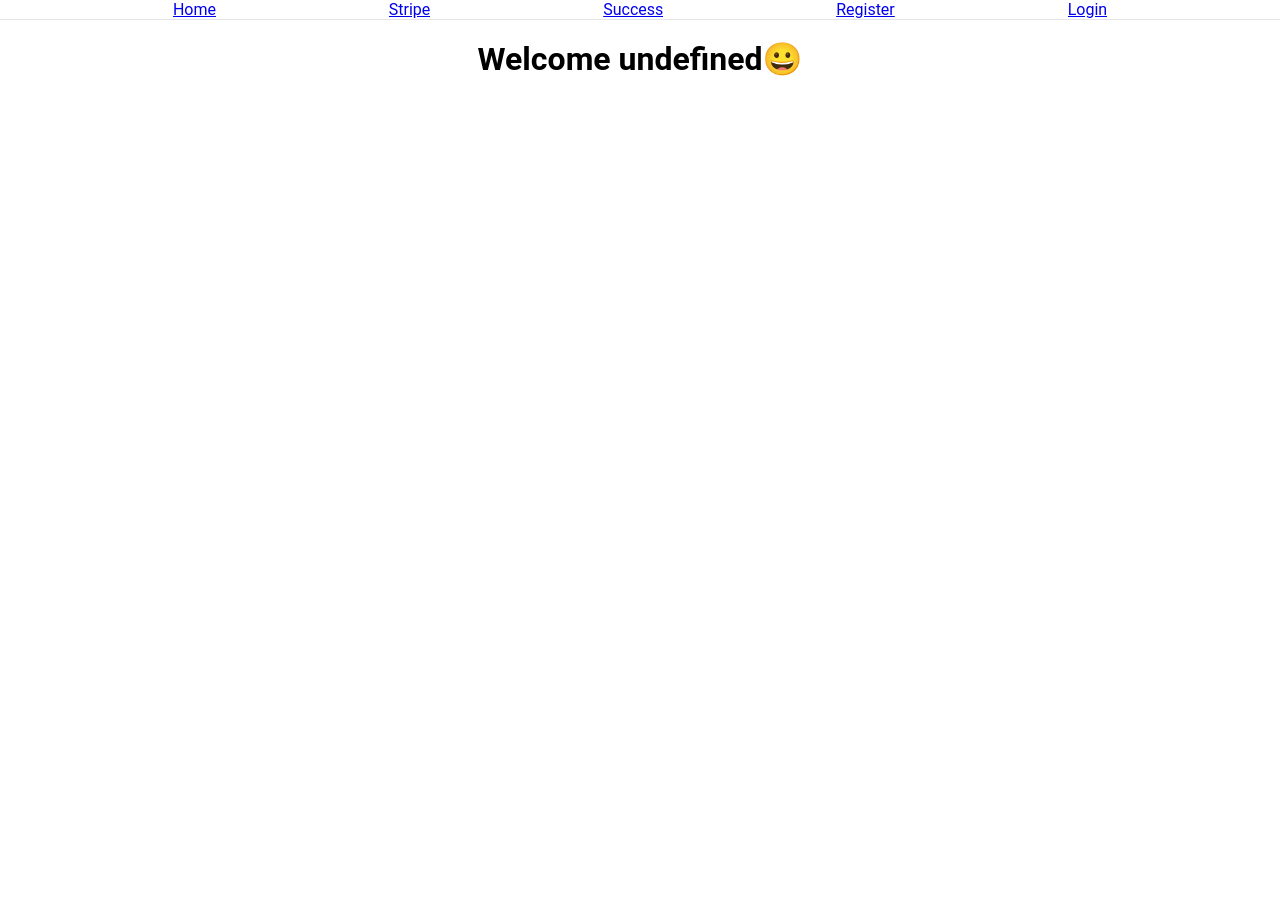
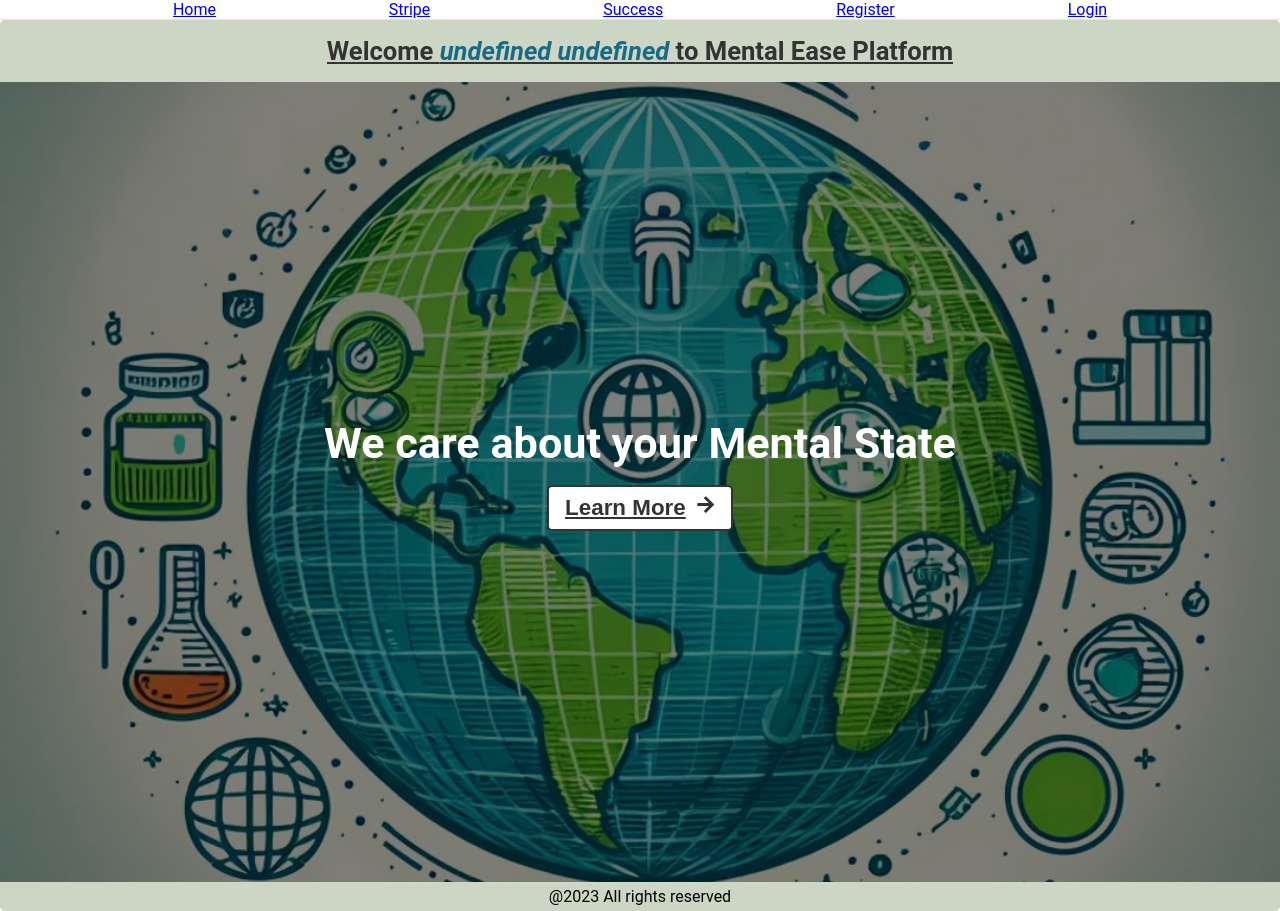
Before and after one commit to Team-TrailBlazers/Mental-Ease-Fronted, a React (Vite) app: page /home in a window 1280 px wide. Before the commit the page ends 800 px from the top, so only its background shows below. Built offline with nearby package versions, Linux system fonts and the light colour scheme.

Commit message:
home page done

```diff
--- /dev/null
+++ b/src/Components/Footer/Footer.jsx
@@ -0,0 +1,16 @@
+import React from 'react'
+import "./footer.css"
+
+function Footer() {
+	const currentYear = new Date().getFullYear();
+
+	return (
+		<div>
+			<footer className="footer">
+				{`@${currentYear} All rights reserved`}
+			</footer>
+		</div>
+	)
+}
+
+export default Footer
--- /dev/null
+++ b/src/Components/Footer/footer.css
@@ -0,0 +1,3 @@
+.footer{
+ padding: 5px 0;
+}
--- a/src/Pages/Home/Home.jsx
+++ b/src/Pages/Home/Home.jsx
@@ -1,18 +1,35 @@
-import React from 'react'
+import React from "react";
+import "./home.css";
 import { useSelector } from "react-redux";
+import { useNavigate } from "react-router-dom";
+import Footer from "../../Components/Footer/Footer";
+import { FaArrowRight } from "react-icons/fa";
+
 
 export const Home = () => {
-    const userData = useSelector((state) => state.user.user);
+  const userData = useSelector((state) => state.user.user);
   return (
-    <div>
-        {
-            !userData ? (
-                <h1>Home, not logged in</h1>
-            ) : (
-                <h1 style={{textAlign: "center", marginTop: "20px"}}>Welcome {userData.FirstName + "😀"}</h1>
-            )
-        }
-
+    <div className="homePage">
+    <div className="intro">
+      {!userData ? (
+        <h4>Home, not logged in</h4>
+      ) : (
+        <h3 className="welcome-msg">
+          Welcome <span>
+          {userData.FirstName + " " + userData.LastName + " "}
+          </span>
+          to Mental Ease Platform
+        </h3>
+      )}
     </div>
-  )
-}
+    <div className="homeLogo">
+      {/* background image */}
+      <h2>We care about your Mental State</h2>
+      <button className="learn-more">Learn More <span><FaArrowRight /></span> </button>
+    </div>
+    <div >
+      <Footer/>
+    </div>
+    </div>
+  );
+};
--- a/src/Pages/Home/home.css
+++ b/src/Pages/Home/home.css
@@ -0,0 +1,82 @@
+.homePage{
+	background-color: var(--homePage-bg-color) !important;
+	min-height: 100vh;
+	width: 100%;
+	display: flex;
+	flex-direction: column;
+	align-items: center;
+	justify-content: center;
+	border-radius: 5px;
+}
+
+.welcome-msg{
+	font-size: 1.6rem;
+	font-weight: bold;
+	color: var(--text-color);
+	text-align: center;
+	margin: 1rem 0;
+	text-decoration: underline;
+}
+
+.welcome-msg span{
+	color: var(--button-color);
+	font-style:italic;
+}
+
+.homeLogo {
+	background-image: linear-gradient(rgba(0, 0, 0, 0.5), rgba(0, 0, 0, 0.5)),
+    url("../../assets/images/homeLogo.jpeg");
+	background-size: cover;
+	background-position: contain;
+	min-height: 100vh;
+	background-position: center;
+	width: 100%;
+	display: flex;
+	flex-direction: column;
+	align-items: center;
+	justify-content: center;
+	font-size: 1.8rem;
+	color: var(--color-white);
+	text-align: center;
+
+}
+.learn-more{
+	display: flex;
+  	align-items: center;
+	font-size: 1.4rem;
+	font-weight: bold;
+	background-color: var(--color-white);
+	border: 2px solid var(--border-color);
+	border-radius: 5px;
+	padding: 0.5rem 1rem;
+	margin: 1rem 0;
+	cursor: pointer;
+	color: var(--text-color);
+	text-align: center;
+	margin: 1rem 0;
+	text-decoration: underline;
+}
+
+.learn-more span {
+	margin-left: 10px;
+	font-size: 1.2rem;
+  }
+
+/* media query at 600px */
+@media screen and (max-width: 600px) {
+
+	.welcome-msg{
+		font-size: 1rem;
+		font-weight: 600;
+		margin: 0.8rem 0;
+	}
+
+	.learn-more{
+		font-size: 1rem;
+		font-weight: 600;
+	}
+
+	.learn-more span {
+		display: none;
+	  }
+}
--- a/src/index.css
+++ b/src/index.css
@@ -8,6 +8,9 @@
   --hover-btn-color: #007bff;
   --form-bg-color: #F7F7F7;
   --text-color: #333;
+  --homePage-bg-color: #adbc9f9c;
+  --color-white: #fff;
+  --border-color: #333;
 }
 
 
```
Also changed, not shown: src/assets/images/homeLogo.jpeg (added).
